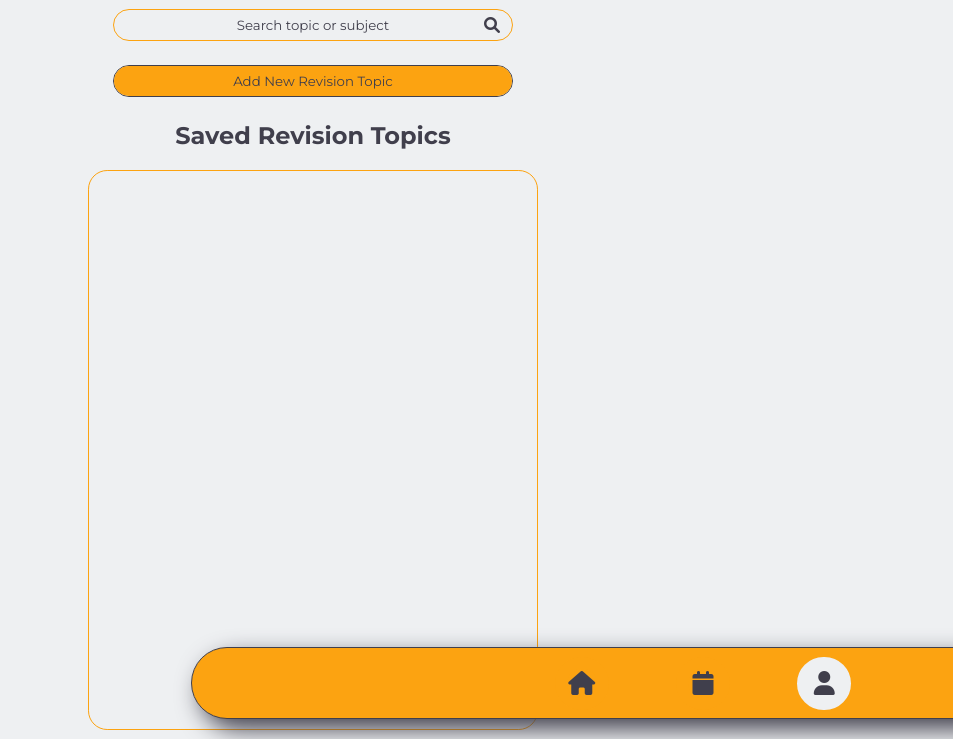
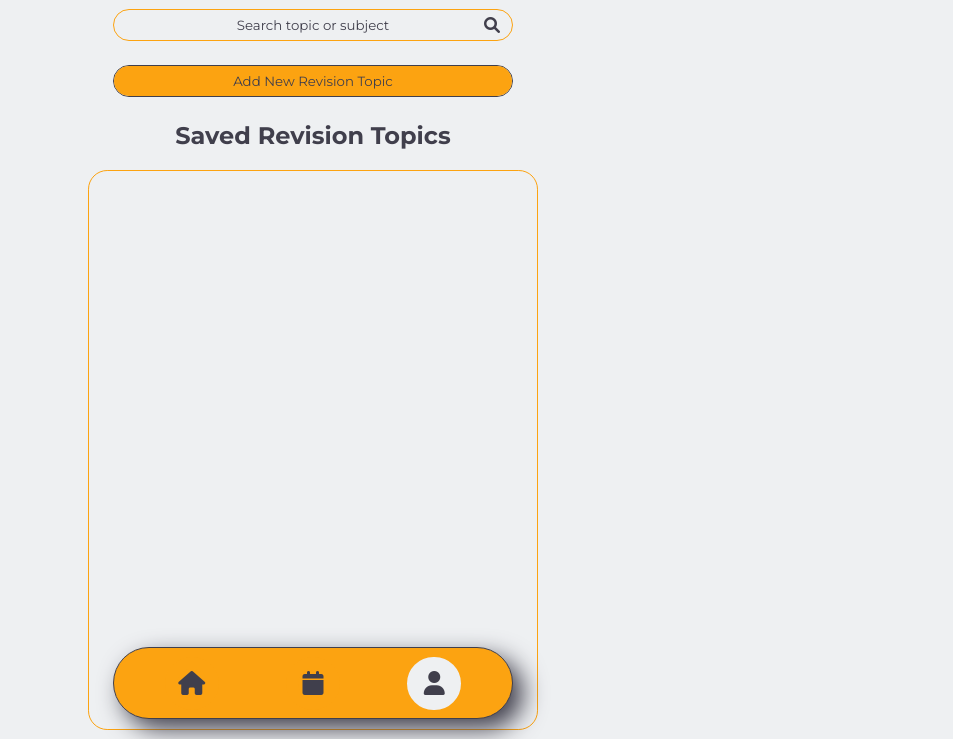
Before and after one commit to SchoolOfCode/sinister7F, a website: page Main/index.html in a window 1280 px wide. Shown: the part 61-800 px from the top of the page, without its empty margins (327-1280 px from the left). Drawn offline with Linux system fonts and the light colour scheme; no server answers.

Commit message:
footer styling

```diff
--- a/Main/styles.css
+++ b/Main/styles.css
@@ -6,7 +6,7 @@
 
 * {
   box-sizing: border-box;
-  font-family: 'Montserrat', sans-serif;
+  font-family: "Montserrat", sans-serif;
   /* font-family: 'Young Serif', serif; */
   /* border: red solid 1px; */
 }
@@ -31,7 +31,7 @@ body {
 
 /* header */
 .app-header-title {
-    font-family: 'Young Serif', serif;
+  font-family: "Young Serif", serif;
 }
 .add-topic-expanded {
   max-height: 0;
@@ -218,7 +218,7 @@ footer {
   align-items: center;
   bottom: 1rem;
   position: fixed;
-  width: 100%;
+  width: clamp(300px, 100%, 500px);
   z-index: 3;
 }
 .navigation-footer {
@@ -232,6 +232,7 @@ footer {
   box-shadow: 10px 10px 25px;
   border: 0.1rem solid var(--blue-app);
   z-index: 2;
+  width: clamp(315px, 80% 400px);
 }
 
 .navItem {
```
